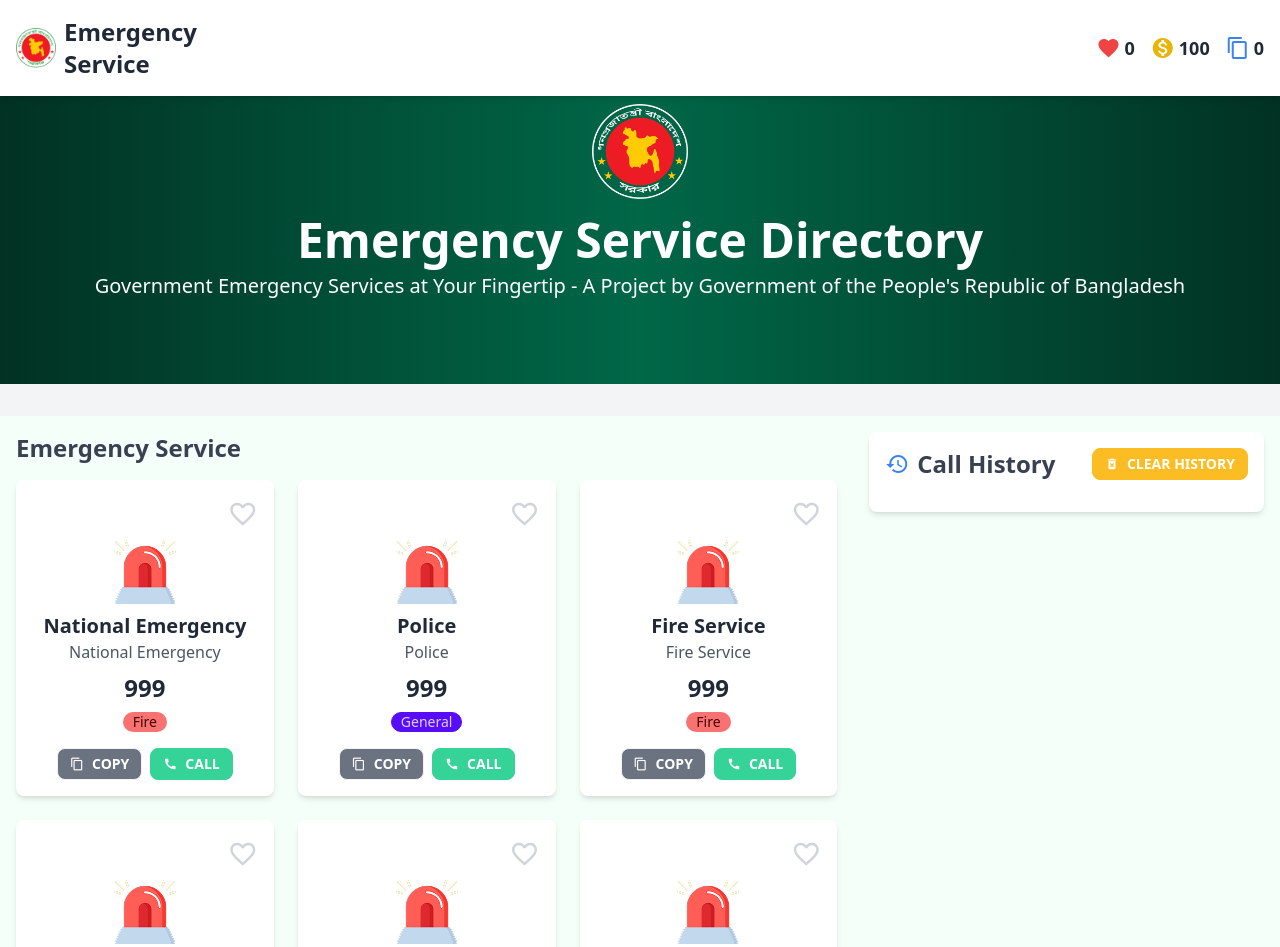
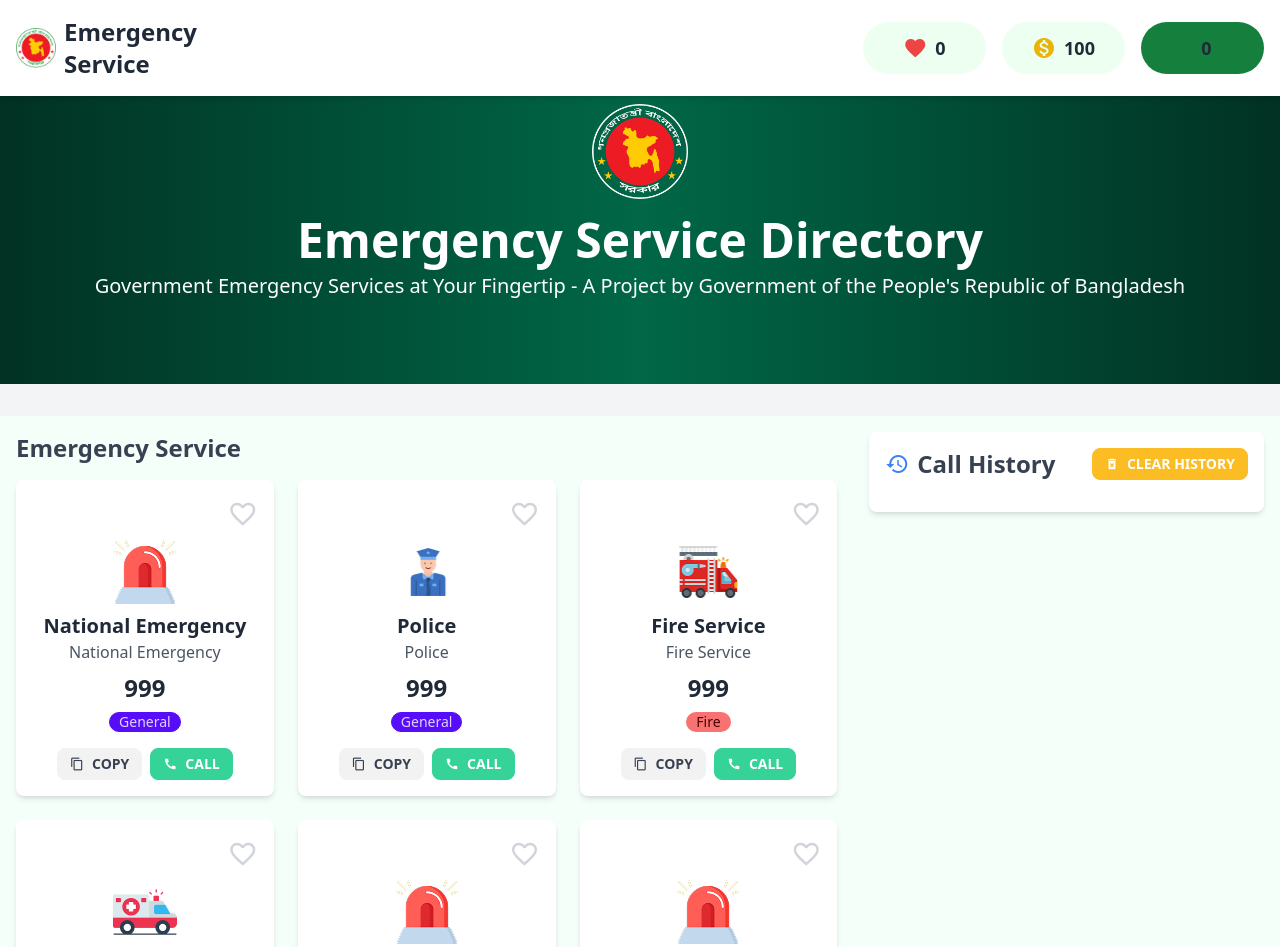
Before and after one commit to nasiriium/Assignment-05, a plain HTML site: page index.html in a window 1280 px wide. Shown: the top 947 px of the page. Drawn offline with nearby package versions, Linux system fonts and the light colour scheme.

Commit message:
fixed all sections code errors

```diff
--- a/index.html
+++ b/index.html
@@ -18,16 +18,22 @@
         </div>
         <div class="flex items-center space-x-4">
             <div class="flex items-center space-x-1">
-                <span class="material-icons text-red-500">favorite</span>
-                <span id="heart-count" class="text-lg font-semibold">0</span>
+                <div class="bg-[#41FF6B19] w-[123px] h-[52px] rounded-full flex items-center justify-center space-x-2">
+                    <span class="material-icons text-red-500">favorite</span>
+                    <span id="heart-count" class="text-lg font-semibold">0</span>
+                </div>
             </div>
             <div class="flex items-center space-x-1">
-                <span class="material-icons text-yellow-500 ">monetization_on</span>
-                <span id="coin-count" class="text-lg font-semibold">100</span>
+                <div class="bg-[#41FF6B19] w-[123px] h-[52px] rounded-full flex items-center justify-center space-x-2">
+                    <span class="material-icons text-yellow-500">monetization_on</span>
+                    <span id="coin-count" class="text-lg font-semibold">100</span>
+                </div>
             </div>
             <div class="flex items-center space-x-1">
-                <span class="material-icons text-blue-500">content_copy</span>
-                <span id="copy-count" class="text-lg font-semibold">0</span>
+                <div class="bg-green-700 w-[123px] h-[52px] rounded-full flex items-center justify-center space-x-2">
+                    <span class="material-icons text-white"></span>
+                    <span id="copy-count" class="text-lg font-bold">0</span>
+                </div>
             </div>
         </div>
     </nav>
--- a/script.js
+++ b/script.js
@@ -10,18 +10,39 @@
     let hearts = 0;
     let copies = 0;
 
-    // Data for the cards with English categories
+    // Data for the cards with both Bangla and English names
     const hotlineData = [
-        { name: 'National Emergency', number: '999', category: 'Fire' },
-        { name: 'Police', number: '999', category: 'General' },
-        { name: 'Fire Service', number: '999', category: 'Fire' },
-        { name: 'Ambulance', number: '999', category: 'Health' },
-        { name: 'Women & Child Helpline', number: '109', category: 'Support' },
-        { name: 'Anti-Corruption', number: '106', category: 'Government' },
-        { name: 'Electricity Outage', number: '16216', category: 'Electricity' },
-        { name: 'Brac', number: '16445', category: 'NGO' },
-        { name: 'Bangladesh Railway', number: '163', category: 'Transport' }
+        { name: 'National Emergency', englishName: 'National Emergency', number: '999', category: 'General' },
+        { name: 'Police', englishName: 'Police', number: '999', category: 'General' },
+        { name: 'Fire Service', englishName: 'Fire Service', number: '999', category: 'Fire' },
+        { name: 'Ambulance', englishName: 'Ambulance', number: '999', category: 'Health' },
+        { name: 'Women & Child Helpline', englishName: 'Women & Child Helpline', number: '109', category: 'Support' },
+        { name: 'Anti-Corruption', englishName: 'Anti-Corruption', number: '106', category: 'Government' },
+        { name: 'Bangladesh Railway', englishName: 'Bangladesh Railway', number: '163', category: 'Transport' },
+        { name: 'Electricity Outage', englishName: 'Electricity Outage', number: '16216', category: 'Electricity' },
+        { name: 'Brac', englishName: 'Brac', number: '16445', category: 'NGO' }
     ];
+
+    // Function to get the correct icon path based on the service name
+    function getIconPath(serviceName) {
+        switch (serviceName) {
+            case 'Police':
+                return './assets/police.png';
+            case 'Fire Service':
+                return './assets/fire-service.png';
+            case 'Ambulance':
+                return './assets/ambulance.png';
+            case 'National Emergency':
+                return './assets/emergency.png';
+            case 'Bangladesh Railway':
+                return './assets/Bangladesh-Railway.png';
+            case 'Brac':
+                return './assets/brac.png';
+            default:
+                // Use a general emergency icon for other services
+                return './assets/emergency.png';
+        }
+    }
 
     // Function to render cards
     function renderCards() {
@@ -46,21 +67,23 @@
                     break;
             }
 
+            const iconPath = getIconPath(service.englishName);
+
             card.innerHTML = `
                 <div class="flex justify-end items-start mb-2">
                     <span class="material-icons text-gray-300 text-3xl cursor-pointer heart-icon" data-service-name="${service.name}" data-favorited="false">favorite_border</span>
                 </div>
                 <div class="flex flex-col items-center text-center">
-                    <img src="./assets/emergency.png" alt="${service.name} Icon" class="h-16 w-16 mb-2">
+                    <img src="${iconPath}" alt="${service.name} Icon" class="h-16 w-16 mb-2">
                     <h3 class="text-xl font-semibold text-gray-800">${service.name}</h3>
-                    <p class="text-gray-600 mb-2">${service.name}</p>
+                    <p class="text-gray-600 mb-2">${service.englishName}</p>
                     <p class="text-2xl font-bold text-gray-800 mb-2">${service.number}</p>
                     <div class="badge ${categoryClass} mb-4">${service.category}</div>
                     <div class="flex space-x-2">
-                        <button class="btn btn-sm text-white flex items-center" style="background-color: #6b7280;">
+                        <button class="btn btn-sm text-gray-700 flex items-center copy-btn" style="background-color: #F2F2F2;">
                             <span class="material-icons text-sm">content_copy</span> Copy
                         </button>
-                        <button class="btn btn-sm btn-success text-white flex items-center call-btn" data-hotline="${service.number}" data-service-name="${service.name}">
+                        <button class="btn btn-sm btn-success text-white flex items-center call-btn" data-hotline="${service.number}" data-service-name="${service.englishName}">
                             <span class="material-icons text-sm">call</span> Call
                         </button>
                     </div>
@@ -82,7 +105,7 @@
                 <span class="font-semibold text-gray-800">${name}</span>
                 <span class="text-gray-800 ml-2">${number}</span>
             </div>
-            <span class="text-sm text-gray-300">${timeString}</span>
+            <span class="text-sm text-gray-400">${timeString}</span>
         `;
         historyList.prepend(historyItem);
     }
```
